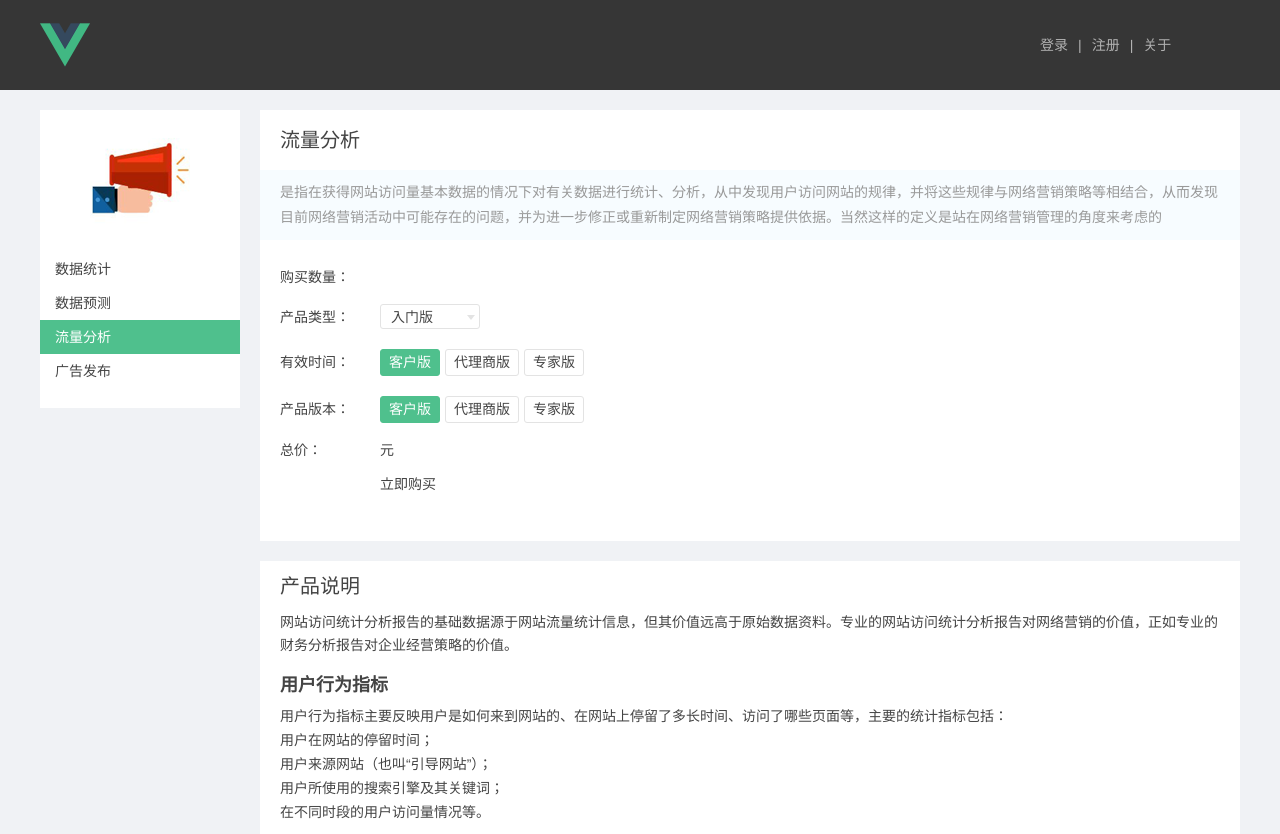
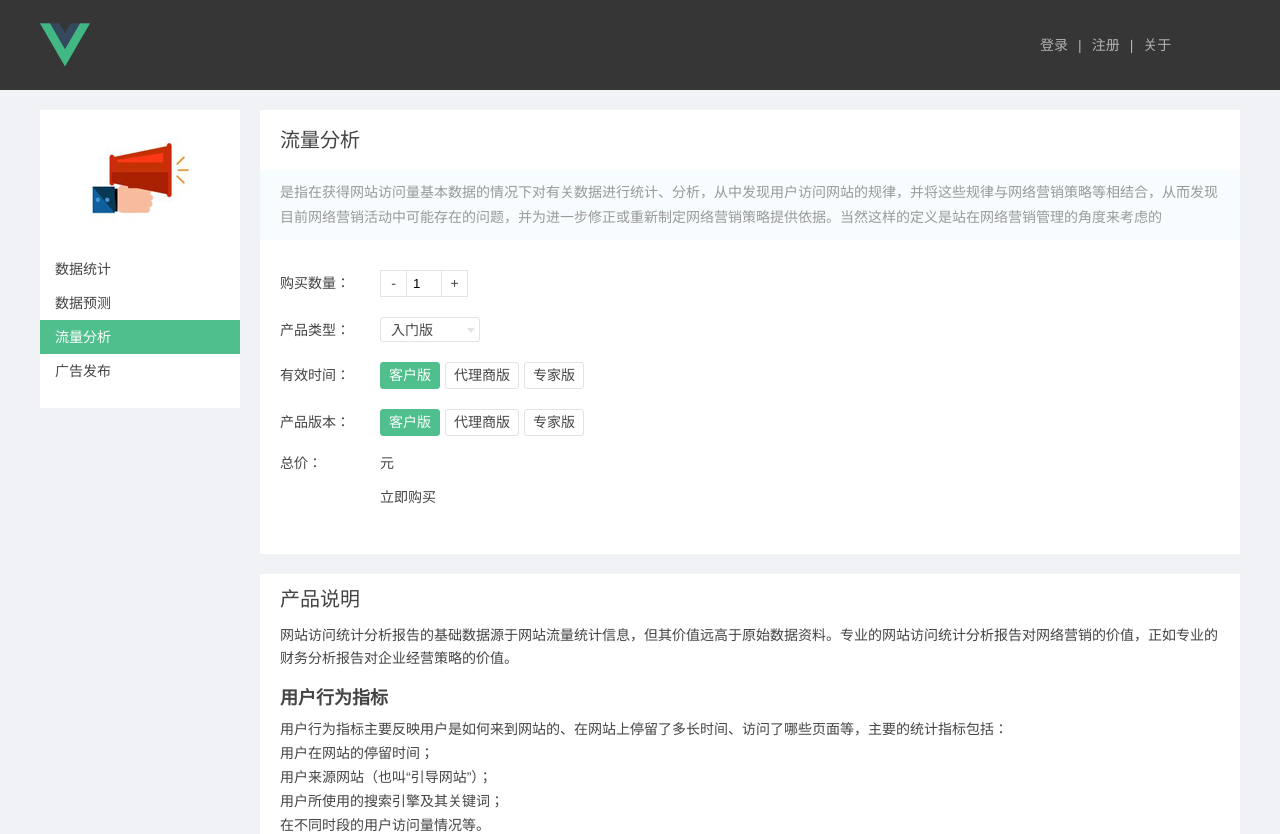
Before and after one commit to capricornLiux/shoumai, a Vue app: page /detail/flowAnalysis in a window 1280 px wide. Shown: the top 834 px of the page. Built offline with nearby package versions, Linux system fonts and the light colour scheme; what vue-resource would draw is missing.

Commit message:
购买数量组件

```diff
--- /dev/null
+++ b/src/components/buy/counter.vue
@@ -0,0 +1,130 @@
+<template>
+
+  <div class="counter-component">
+    <div class="counter-btn" v-on:click="subtract">-</div>
+    <div class="counter-show">
+      <input type="text" v-model="number" v-on:keyup="fixInput">
+    </div>
+    <div class="counter-btn" v-on:click="add">+</div>
+  </div>
+
+</template>
+
+<script>
+  export default {
+    // 父组件传递的数据
+    props: {
+      // 最小值
+      min: {
+        type: Number,
+        default: 1
+      },
+
+      // 最大值
+      max: {
+        type: Number,
+        default: 5
+      }
+    },
+
+    data (){
+      return {
+        // 选择的数量, 默认为最小值1
+        number: this.min
+      }
+    },
+
+    methods: {
+      /**
+       * 点击减号的时候调用
+       */
+      subtract(){
+        // 最小不能小过最小值
+        if (this.number <= this.min) {
+          return;
+        }
+
+        this.number--;
+      },
+
+      /**
+       * 点击加号的时候调用
+       */
+      add (){
+        // 最大不能超过最大值
+        if (this.number >= this.max) {
+          return;
+        }
+        this.number++;
+      },
+
+      fixInput(){
+        // 声明变量, 报错输入的信息
+        let input;
+        // 判断是否输入了数字之外的其他字符
+        if (typeof this.number === 'string') {
+          // 输入了数字之外的其他字符
+          // 利用正则表达式过滤其他字符串
+          input = Number(this.number.replace(/\D/g, ''));
+        } else {
+          // 输入的是纯数字,
+          input = this.number;
+        }
+
+        console.log(this.number);
+        console.log(this.max);
+        console.log(this.min);
+
+
+        // 判断是否超出了范围
+        if (this.number > this.max || this.number < this.min) {
+          input = this.min;
+        }
+
+        this.number = input;
+      }
+
+
+    }
+  }
+</script>
+
+<style scoped>
+  .counter-component {
+    position: relative;
+    display: inline-block;
+    overflow: hidden;
+    vertical-align: middle;
+  }
+
+  .counter-show {
+    float: left;
+  }
+
+  .counter-show input {
+    border: none;
+    border-top: 1px solid #e3e3e3;
+    border-bottom: 1px solid #e3e3e3;
+    height: 23px;
+    line-height: 23px;
+    width: 30px;
+    outline: none;
+    text-indent: 4px;
+  }
+
+  .counter-btn {
+    border: 1px solid #e3e3e3;
+    float: left;
+    height: 25px;
+    line-height: 25px;
+    width: 25px;
+    text-align: center;
+    cursor: pointer;
+  }
+
+  .counter-btn:hover {
+    border-color: #4fc08d;
+    background: #4fc08d;
+    color: #fff;
+  }
+</style>
--- a/src/pages/detail/flowAnalysis.vue
+++ b/src/pages/detail/flowAnalysis.vue
@@ -10,9 +10,12 @@
         <div class="sales-board-line-left">
           购买数量：
         </div>
-        <!--<div class="sales-board-line-right">-->
-        <!--<v-counter @on-change="onParamChange('buyNum', $event)"></v-counter>-->
-        <!--</div>-->
+        <div class="sales-board-line-right">
+
+          <!--使用自定义组件counter-->
+          <v-counter></v-counter>
+
+        </div>
       </div>
       <div class="sales-board-line">
         <div class="sales-board-line-left">
@@ -124,13 +127,15 @@
   import VSelection from '../../components/buy/selection.vue'
   import VChooser from '../../components/buy/chooser.vue'
   import VMultiChooser from '../../components/buy/multiChooser.vue'
+  import VCounter from '../../components/buy/counter.vue'
 
   export default {
     // 组件
     components: {
       VSelection,
       VChooser,
-      VMultiChooser
+      VMultiChooser,
+      VCounter
     },
 
     // 数据
```
